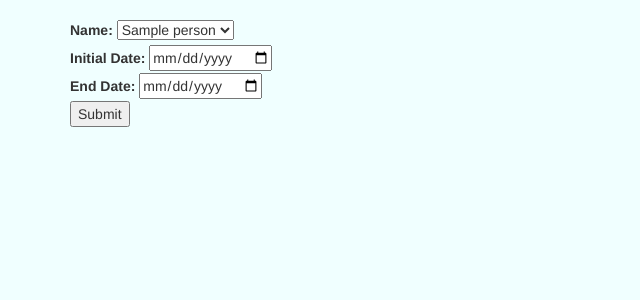
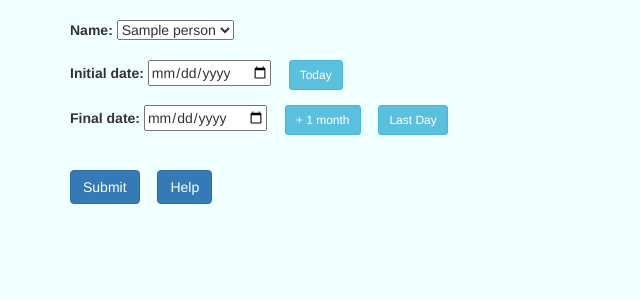
Before and after one commit to vertigo71/nouapp, a Django app: page /selector/ in a window 1280 px wide. Shown: the part 151-451 px from the top of the page, without its empty margins (0-640 px from the left). Run offline with Django 3.2, Linux system fonts and the light colour scheme; a user stored in the database is signed in; tables that the repository leaves empty hold one stand-in row (values such as "Sample post"); some libraries are stand-ins or nearby versions.

Commit message:
selector js

```diff
--- /dev/null
+++ b/nouapp/static/js/selector.js
@@ -0,0 +1,20 @@
+// converts a Date = d to the format (yyyy-mm-dd)
+function convertDate(d) {
+  function pad(s) { return (s < 10) ? '0' + s : s; };
+  return [ d.getFullYear(),pad(d.getMonth()+1),pad(d.getDate())].join('-');
+}
+// sets the item to Today
+function today(item) {
+    document.getElementById(item).value = convertDate(new Date());
+}
+// sets the item to today+1 month
+function add1month(item) {
+    var today = new Date();
+    var onemonth = new Date( today.setMonth(today.getMonth() + 1));
+    document.getElementById(item).value = convertDate(onemonth);
+}
+// sets the item to day
+function setdate(item, day) {
+    var lclday = new Date( day );
+    document.getElementById(item).value = convertDate(lclday);
+}
--- a/nouapp/templates/nouapp/selectionlist.html
+++ b/nouapp/templates/nouapp/selectionlist.html
@@ -2,17 +2,19 @@
 
 {% block content_auth %}
     {% if query.count > 0 %}
-        <a href="{% url 'nouapp:updatecal' person_id=data.person_id datefrom=data.datefrom dateto=data.dateto %}">Update to calendar</a>
+        <a class="btn btn-primary btn-md" href="{% url 'nouapp:updatecal' person_id=data.person_id datefrom=data.datefrom dateto=data.dateto %}">Update to calendar</a>
         &emsp;
     {% else %}
         <br />
         <h2>No records to copy</h2>
         <br />
     {% endif %}
-    <a href="{% url 'nouapp:selector' person_id=data.person_id datefrom=data.datefrom dateto=data.dateto %}">Back</a>
+    <a class="btn btn-primary btn-md" href="{% url 'nouapp:selector' person_id=data.person_id datefrom=data.datefrom dateto=data.dateto %}">Back</a>
 
     <hr>
     <h3>{{ query.first.person }}</h3>
+    <br />
+    <p>These are all the records that are going to be inserted in the Google NOU calendar.</p>
     <br />
     <div class="table-responsive">
         <table class="table table-hover table-striped" >
--- a/nouapp/templates/nouapp/selector.html
+++ b/nouapp/templates/nouapp/selector.html
@@ -1,25 +1,68 @@
 {% extends 'login/base.html' %}
 
 {% block content_auth %}
-    <form action="{% url 'nouapp:selector' %}" method="post">
+    <form action="{% url 'nouapp:selector' %}" method="post" class="form-group">
         {% csrf_token %}
 
-        {{ form.non_field_errors }}
-        {% for field in form %}
-            <div class="fieldWrapper">
-                {% if field.errors %}
-                    <ol>
-                    {% for error in field.errors %}
-                        <strong>{{ error|escape }}</strong>
-                    {% endfor %}
-                    </ol>
-                {% endif %}
-                {{ field.label_tag }} {{ field }}
+        <strong>{{ form.non_field_errors }}</strong>
+        <div class="form-group">
+            {{ form.name.errors }}
+            <label for="{{ form.name.id_for_label }}">Name:</label>
+            {{ form.name }}
+        </div>
+        <div class="form-group">
+            {{ form.datefrom.errors }}
+            <label for="{{ form.datefrom.id_for_label }}">Initial date:</label>
+            {{ form.datefrom }}&emsp;
+            <button type="button" class="btn btn-info btn-sm"
+                onclick="today({{ form.datefrom.id_for_label }}.id)">Today</button>
+        </div>
+        <div class="form-group">
+            {{ form.dateto.errors }}
+            <label for="{{ form.dateto.id_for_label }}">Final date:</label>
+            {{ form.dateto }}&emsp;
+            <button type="button" class="btn btn-info btn-sm"
+                onclick="add1month({{ form.dateto.id_for_label }}.id)">+ 1 month</button>&emsp;
+            <button type="button" class="btn btn-info btn-sm"
+                onclick="setdate({{ form.dateto.id_for_label }}.id,'{{lastday}}')">Last Day</button>
+        </div>
+        <br />
+        <input type="submit" class="btn btn-primary btn-md" value="Submit" />&emsp;
+        <!-- Trigger the modal with a button -->
+        <button type="button" class="btn btn-primary btn-md" data-toggle="modal" data-target="#myModal">Help</button>
+    </form>
+
+    <!-- Modal -->
+    <div class="modal fade" id="myModal" role="dialog">
+        <div class="modal-dialog">
+            <!-- Modal content-->
+            <div class="modal-content">
+                <div class="modal-header">
+                    <button type="button" class="close" data-dismiss="modal">&times;</button>
+                    <h4 class="modal-title">Help</h4>
+                </div>
+                <div class="modal-body">
+                    <p>
+                        All NOU numbers between <code>Initial date</code> and
+                        <code>Final date</code> will be added to a new Calendar
+                        named NOU in your Google Calendar.
+                    </p>
+                    <p>Select your name and both dates in the fields.</p>
+                    <p>
+                        Push <code>Last day</code> to set the last entry of the Excel NOU
+                        as the <code>Final date</code>.
+                    </p>
+                    <p>
+                        Push <code>+ 1 month</code> to set within one month as the <code>Final date</code>.
+                    </p>
+                </div>
+                <div class="modal-footer">
+                    <button type="button" class="btn btn-default" data-dismiss="modal">Close</button>
+                </div>
             </div>
-        {% endfor %}
-
-        <input type="submit" value="Submit" />
-    </form>
+        </div>
+    </div>
+    {% load static %}<script src="{% static 'js/selector.js' %}"></script>
 {% endblock %}
 {% block content_notauth %}
     <h2>Error!!! User Not logged !!!</h2>
--- a/nouapp/views.py
+++ b/nouapp/views.py
@@ -3,6 +3,7 @@ from django.http import HttpResponseRedirect, Http404
 from django.urls import reverse
 from django.contrib.auth.decorators import login_required
 from django.conf import settings
+from django.db.models import Max
 
 from oauth2client.contrib.django_util import decorators
 from apiclient.discovery import build
@@ -60,7 +61,8 @@ def selector(request, person_id=None, datefrom=None, dateto=None):
         form = SelectorForm( )
 
     # show a selection page with fields to choose the name and dates
-    return render(request, 'nouapp/selector.html', {'form': form})
+    lastday = Nou.objects.aggregate(Max('date'))['date__max']
+    return render(request, 'nouapp/selector.html', {'form': form, 'lastday':lastday})
 
 # show a list of persons, and nou nums according to the selection
 @login_required
--- a/nouprj/urls.py
+++ b/nouprj/urls.py
@@ -16,7 +16,7 @@ Including another URLconf
 from django.conf.urls import include, url
 from django.contrib import admin
 import oauth2client.contrib.django_util.site as django_util_site
-
+from django.contrib.staticfiles.urls import staticfiles_urlpatterns
 
 urlpatterns = [
     url(r'^admin/', admin.site.urls),
@@ -24,3 +24,4 @@ urlpatterns = [
     url(r'', include('login.urls' ,  namespace ='login')),
     url(r'^oauth2/', include(django_util_site.urls )),
 ]
+urlpatterns += staticfiles_urlpatterns()
```
Also changed, not shown: login/templates/login/home.html (+8 -4 lines), nouapp/templates/nouapp/summary.html (+15 -20 lines).
